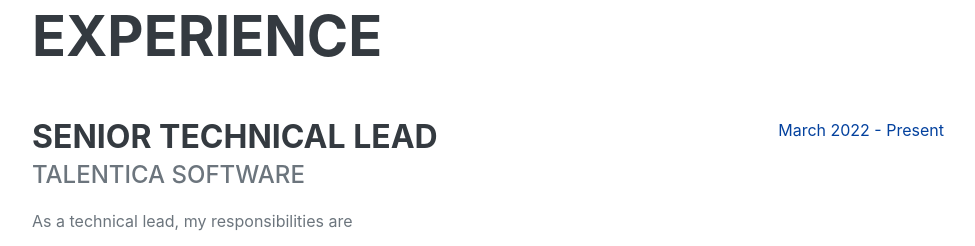
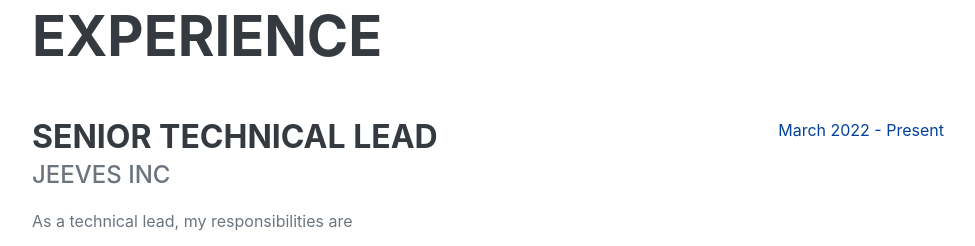
Before and after one commit to nitesh-mnnit/nitesh-mnnit.github.io, a plain HTML site: page index.html in a window 1280 px wide. Shown: the part 878-1124 px from the top of the page, without its empty margins (288-1263 px from the left). Drawn offline with nearby package versions, Linux system fonts and the light colour scheme; a web font is replaced by a local one.

Commit message:
Update index.html

```diff
--- a/index.html
+++ b/index.html
@@ -73,7 +73,7 @@
                      <div class="d-flex flex-column flex-md-row justify-content-between mb-5">
                         <div class="flex-grow-1">
                             <h3 class="mb-0">Senior Technical Lead</h3>
-                            <div class="subheading mb-3">Talentica Software</div>
+                            <div class="subheading mb-3">Jeeves Inc</div>
                             <p>As a technical lead, my responsibilities are
                             <ul>
                             <li>Rearchitect the current solution to make it scalable</li>
```
